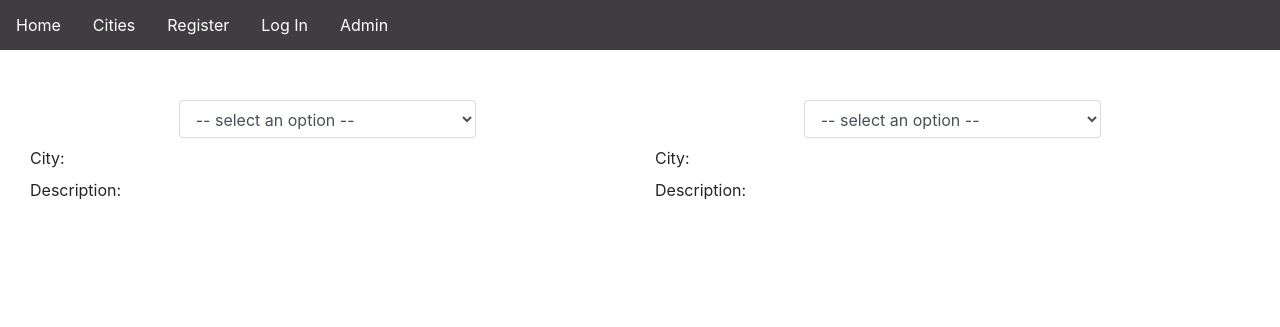
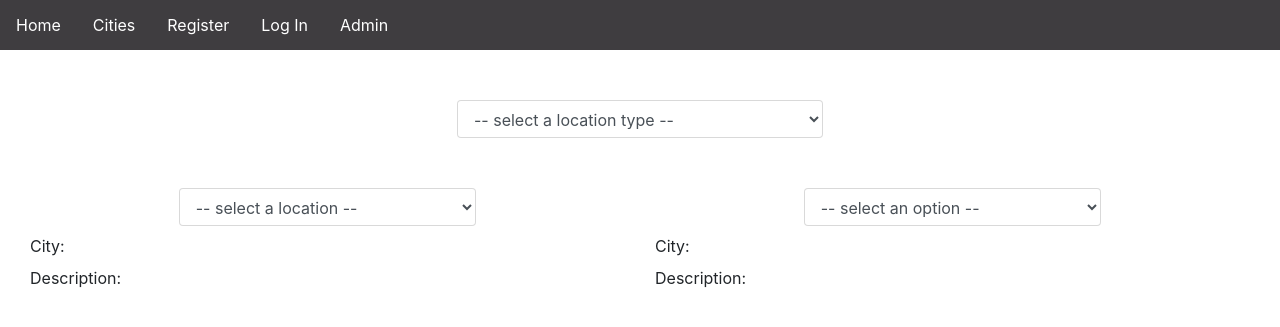
Before and after one commit to jiashengc/IFB299, a Django app: a page that uses smartcity/templates/compare_location/compare.html in a window 1280 px wide. Shown: the top 327 px of the page. Run offline with Django 3.2, Linux system fonts and the light colour scheme; data comes from the database, SQL or seed files in the repository; parts of the project's set-up code (start-up, migrations or seed data) failed here and were passed over; some libraries are stand-ins or nearby versions.

Commit message:
Able to change types

```diff
--- a/smartcity/templates/compare_location/compare.html
+++ b/smartcity/templates/compare_location/compare.html
@@ -11,9 +11,15 @@
     <div class="container-fluid">
         <div class="row location-compare">
 
+            <div class="col-12">
+                <select class="form-control type-chooser" id="type-chooser" onchange="changeType()">
+                    <option disabled selected value=-1> -- select a location type -- </option>
+                </select>
+            </div>
+
             <div class="col-6 location-column">
                 <select class="form-control location-chooser" id="left-chooser" onchange="changeLocation(0)">
-                    <option disabled selected value> -- select an option -- </option>
+                    <option disabled selected value> -- select a location -- </option>
                 </select>
                 <h2 class="name"></h2>
                 <h5 class="type"></h5>
@@ -51,12 +57,34 @@
         max-width: 450px;
         margin: 0 auto;
     }
+
+    .type-chooser {
+        width: 30%;
+        min-width: 150px;
+        max-width: 400px;
+        margin: 0 auto;
+        margin-bottom: 50px;
+    }
 </style>
 <script>
     window.cities = {{ cities | safe}};
     window.locations = {{ locations | safe }};
 
-    optionString = "";
+    let type = {
+            "CL": "Colleges",
+            "LI": "Libraries",
+            "IN": "Industries",
+            "HO": "Hotels",
+            "ZO": "Zoos",
+            "MU": "Museums",
+            "RE": "Restaurants",
+            "MA": "Malls",
+            "PA": "Parks"
+        };
+
+    let defaultOption = "<option disabled selected value=-1> -- select a location -- </option>";
+
+    let optionString = "";
     for (let i = 0; i < locations.length; i++) {
         locations[i].fields.city -= 1;
         optionString += "<option value=" + (locations[i].pk - 1) + ">" + locations[i].fields.name + "</option>";
@@ -65,6 +93,13 @@
     let choosers = document.getElementsByClassName("location-chooser");
     for (let i = 0; i < choosers.length; i++) {
         choosers[i].innerHTML += optionString;
+    }
+
+    let typeChooser = document.getElementsByClassName("type-chooser")[0];
+    for (let key in type) {
+        if (type.hasOwnProperty(key)) {
+            typeChooser.innerHTML += "<option value='" + key + "'>" + type[key] + "</option>";
+        }
     }
 
     const changeLocation = function(val) {
@@ -92,18 +127,6 @@
     }
 
     const returnType = function(code) {
-        let type = {
-            "CL": "Colleges",
-            "LI": "Libraries",
-            "IN": "Industries",
-            "HO": "Hotels",
-            "ZO": "Zoos",
-            "MU": "Museums",
-            "RE": "Restaurants",
-            "MA": "Malls",
-            "PA": "Parks"
-        };
-
         return type[code];
     }
 </script>
```
